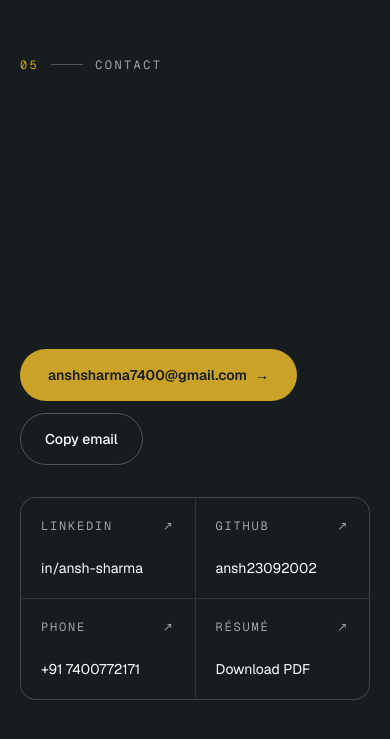
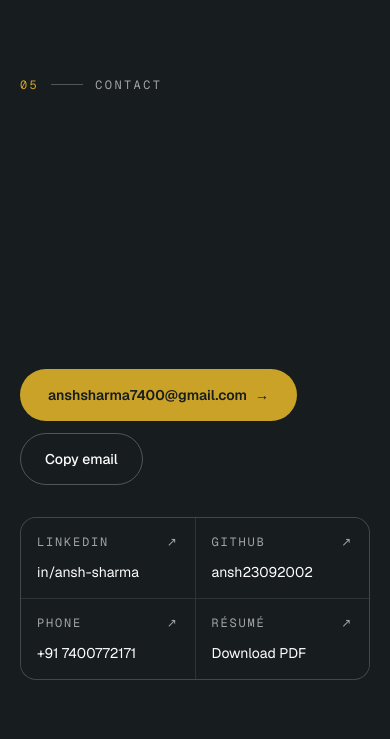
Before and after one commit to ansh23092002/ansh23092002, a Next.js app: page /about in a window 390 px wide. Shown: the part 5527-6266 px from the top of the page. Built offline with nearby package versions, Linux system fonts and the light colour scheme.

Commit message:
feat: update theme color for improved aesthetics, adjust text sizes and spacing in contact section for better readability

```diff
--- a/src/app/layout.tsx
+++ b/src/app/layout.tsx
@@ -49,7 +49,7 @@ export const metadata: Metadata = {
 };
 
 export const viewport: Viewport = {
-  themeColor: "#ffffff",
+  themeColor: "#101213",
   colorScheme: "light",
 };
 
--- a/src/components/site/sections.tsx
+++ b/src/components/site/sections.tsx
@@ -49,7 +49,7 @@ function ExpandingMosaic() {
             style={{ opacity: captionOpacity }}
             className="absolute inset-0 flex flex-col items-center justify-center px-6 text-center text-white [text-shadow:0_2px_24px_rgba(0,0,0,0.75)]"
           >
-            <p className="font-display text-[clamp(2.75rem,8vw,7rem)] uppercase leading-[0.9]">
+            <p className="font-display text-[clamp(2.75rem,8vw,6rem)] uppercase leading-[0.9]">
               Projects I&apos;ve <span className="text-accent">built</span>
             </p>
             <p className="mt-5 max-w-2xl text-sm leading-relaxed text-white/85 sm:text-base">
@@ -284,7 +284,7 @@ export function Contact() {
   return (
     <section ref={contactRef} id="contact" className="contact-scroll text-white" aria-labelledby="contact-heading">
       <div className="contact-stage">
-        <div className="mx-auto w-full max-w-6xl px-5 py-12 sm:px-8 md:py-16">
+        <div className="mx-auto w-full max-w-6xl px-5 py-8 sm:px-8 md:py-12">
           <Reveal>
             <div className="flex items-center gap-3 font-mono text-xs uppercase tracking-[0.2em] text-white/60">
               <span className="text-accent">05</span>
@@ -293,7 +293,7 @@ export function Contact() {
             </div>
           </Reveal>
 
-          <h2 id="contact-heading" aria-label="Let's build something great." className="mt-6 text-[clamp(2.75rem,8vw,7rem)] font-semibold leading-[1] tracking-[-0.045em] md:mt-8">
+          <h2 id="contact-heading" aria-label="Let's build something great." className="mt-6 text-[clamp(2.75rem,8vw,6rem)] font-semibold leading-[1] tracking-[-0.045em] md:mt-8">
             <span className="flex flex-wrap gap-x-[0.25em]">
               {["Let's", "build"].map((word, i) => (
                 <ContactWord key={word} progress={scrollYProgress} start={i * 0.06} end={i * 0.06 + 0.06}>{word}</ContactWord>
@@ -312,7 +312,7 @@ export function Contact() {
             ))}
           </p>
 
-          <Reveal delay={0.3} className="mt-8 flex flex-wrap items-center gap-3 md:mt-12">
+          <Reveal delay={0.3} className="mt-8 flex flex-wrap items-center gap-3">
             <Magnetic>
               <a
                 href={`mailto:${profile.email}`}
@@ -357,7 +357,7 @@ export function Contact() {
                 href={l.href}
                 {...(l.external ? { target: "_blank", rel: "noopener noreferrer" } : {})}
                 {...(l.download ? { download: profile.resumeFileName } : {})}
-                className="group flex flex-col gap-6 bg-ink p-5 transition-colors duration-300 hover:bg-[#363f42] sm:p-6"
+                className="group flex flex-col gap-3 bg-ink p-4 transition-colors duration-300 hover:bg-[#363f42] sm:p-5"
               >
                 <span className="flex items-center justify-between font-mono text-xs uppercase tracking-[0.15em] text-white/60">
                   {l.label}
```
